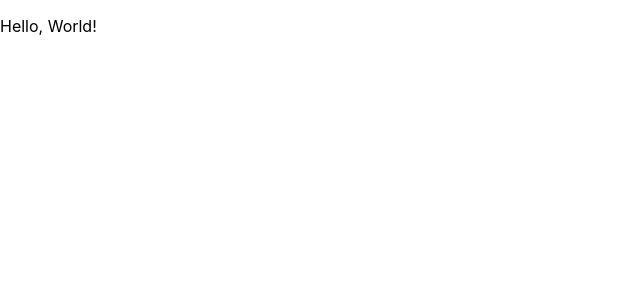
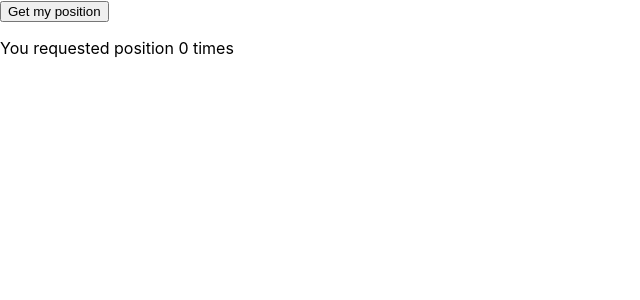
Before and after one commit to CezarLuca/07_1_usegeolocation, a React (Create React App) app: page / in a window 1280 px wide. Shown: the top 300 px of the page, without its empty margins (0-640 px from the left). Built offline with nearby package versions, Linux system fonts and the light colour scheme.

Commit message:
Added the tutorial code

```diff
--- a/src/App.js
+++ b/src/App.js
@@ -1,11 +1,59 @@
-function App() {
+import { useState } from "react";
+
+function useGeolocation() {}
+
+export default function App() {
+    const [isLoading, setIsLoading] = useState(false);
+    const [countClicks, setCountClicks] = useState(0);
+    const [position, setPosition] = useState({});
+    const [error, setError] = useState(null);
+
+    const { lat, lng } = position;
+
+    function getPosition() {
+        setCountClicks((count) => count + 1);
+
+        if (!navigator.geolocation)
+            return setError("Your browser does not support geolocation");
+
+        setIsLoading(true);
+        navigator.geolocation.getCurrentPosition(
+            (pos) => {
+                setPosition({
+                    lat: pos.coords.latitude,
+                    lng: pos.coords.longitude,
+                });
+                setIsLoading(false);
+            },
+            (error) => {
+                setError(error.message);
+                setIsLoading(false);
+            }
+        );
+    }
+
     return (
         <div>
-            <header>
-                <p>Hello, World!</p>
-            </header>
+            <button onClick={getPosition} disabled={isLoading}>
+                Get my position
+            </button>
+
+            {isLoading && <p>Loading position...</p>}
+            {error && <p>{error}</p>}
+            {!isLoading && !error && lat && lng && (
+                <p>
+                    Your GPS position:{" "}
+                    <a
+                        target="_blank"
+                        rel="noreferrer"
+                        href={`https://www.openstreetmap.org/#map=16/${lat}/${lng}`}
+                    >
+                        {lat}, {lng}
+                    </a>
+                </p>
+            )}
+
+            <p>You requested position {countClicks} times</p>
         </div>
     );
 }
-
-export default App;
--- a/src/index.css
+++ b/src/index.css
@@ -1,13 +1,18 @@
 body {
-  margin: 0;
-  font-family: -apple-system, BlinkMacSystemFont, 'Segoe UI', 'Roboto', 'Oxygen',
-    'Ubuntu', 'Cantarell', 'Fira Sans', 'Droid Sans', 'Helvetica Neue',
-    sans-serif;
-  -webkit-font-smoothing: antialiased;
-  -moz-osx-font-smoothing: grayscale;
+    margin: 0;
+    font-family: -apple-system, BlinkMacSystemFont, "Segoe UI", "Roboto",
+        "Oxygen", "Ubuntu", "Cantarell", "Fira Sans", "Droid Sans",
+        "Helvetica Neue", sans-serif;
+    -webkit-font-smoothing: antialiased;
+    -moz-osx-font-smoothing: grayscale;
 }
 
 code {
-  font-family: source-code-pro, Menlo, Monaco, Consolas, 'Courier New',
-    monospace;
+    font-family: source-code-pro, Menlo, Monaco, Consolas, "Courier New",
+        monospace;
 }
+
+.App {
+    font-family: sans-serif;
+    text-align: center;
+}
```
